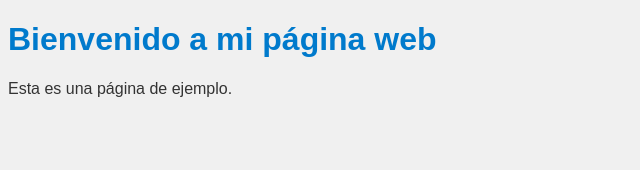
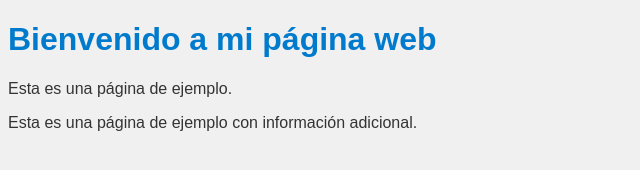
Before and after one commit to johans-salas/ProjectsF5, a plain HTML site: page index.html in a window 1280 px wide. Shown: the whole page, without its empty margins (0-640 px from the left). Drawn offline with Linux system fonts and the light colour scheme.

Commit message:
fix: actualizar el contenido del párrafo en la página principal

```diff
--- a/index.html
+++ b/index.html
@@ -9,5 +9,6 @@
 <body>
     <h1>Bienvenido a mi página web</h1>
     <p>Esta es una página de ejemplo.</p>
+    <p>Esta es una página de ejemplo con información adicional.</p>
 </body>
 </html>
```
